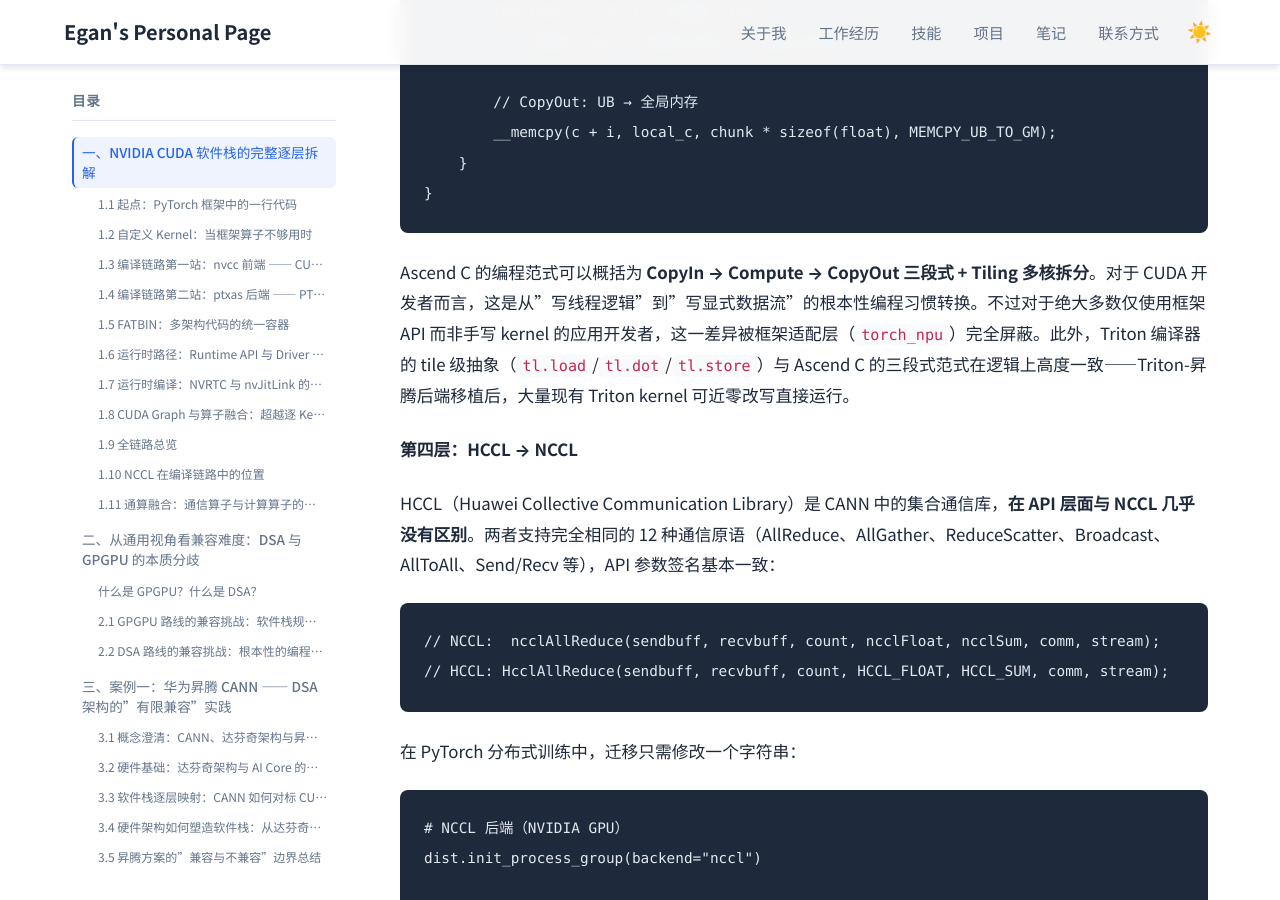
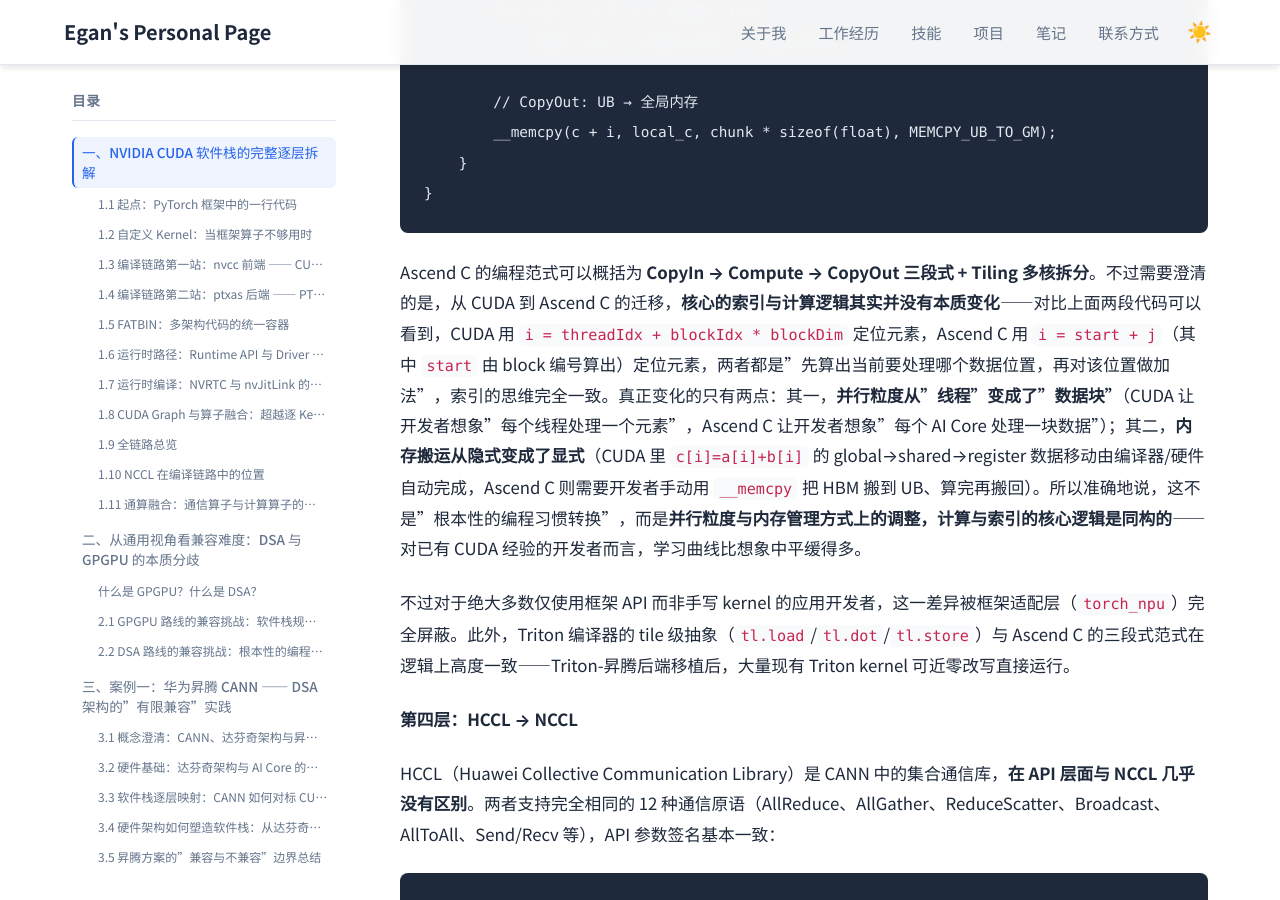
Before and after one commit to Lejun-Hu/Lejun-Hu.github.io, a Jekyll site: the page built from _notes/2026-8-15-cuda-ecosystem-compatibility.md, in a window 1280 px wide and 900 px high, scrolled down 46484 px. Built offline with Jekyll 4.4.1, drawn with Linux system fonts in a browser that asks for light colours.

Commit message:
refine Ascend C migration description: core indexing logic is isomorphic, not fundamental paradigm shift

````diff
--- a/_notes/2026-8-15-cuda-ecosystem-compatibility.md
+++ b/_notes/2026-8-15-cuda-ecosystem-compatibility.md
@@ -960,7 +960,9 @@ __global__ __aicore__ void vecAdd_ascendc(
 }
 ```
 
-Ascend C 的编程范式可以概括为 **CopyIn → Compute → CopyOut 三段式 + Tiling 多核拆分**。对于 CUDA 开发者而言，这是从"写线程逻辑"到"写显式数据流"的根本性编程习惯转换。不过对于绝大多数仅使用框架 API 而非手写 kernel 的应用开发者，这一差异被框架适配层（`torch_npu`）完全屏蔽。此外，Triton 编译器的 tile 级抽象（`tl.load`/`tl.dot`/`tl.store`）与 Ascend C 的三段式范式在逻辑上高度一致——Triton-昇腾后端移植后，大量现有 Triton kernel 可近零改写直接运行。
+Ascend C 的编程范式可以概括为 **CopyIn → Compute → CopyOut 三段式 + Tiling 多核拆分**。不过需要澄清的是，从 CUDA 到 Ascend C 的迁移，**核心的索引与计算逻辑其实并没有本质变化**——对比上面两段代码可以看到，CUDA 用 `i = threadIdx + blockIdx * blockDim` 定位元素，Ascend C 用 `i = start + j`（其中 `start` 由 block 编号算出）定位元素，两者都是"先算出当前要处理哪个数据位置，再对该位置做加法"，索引的思维完全一致。真正变化的只有两点：其一，**并行粒度从"线程"变成了"数据块"**（CUDA 让开发者想象"每个线程处理一个元素"，Ascend C 让开发者想象"每个 AI Core 处理一块数据"）；其二，**内存搬运从隐式变成了显式**（CUDA 里 `c[i]=a[i]+b[i]` 的 global→shared→register 数据移动由编译器/硬件自动完成，Ascend C 则需要开发者手动用 `__memcpy` 把 HBM 搬到 UB、算完再搬回）。所以准确地说，这不是"根本性的编程习惯转换"，而是**并行粒度与内存管理方式上的调整，计算与索引的核心逻辑是同构的**——对已有 CUDA 经验的开发者而言，学习曲线比想象中平缓得多。
+
+不过对于绝大多数仅使用框架 API 而非手写 kernel 的应用开发者，这一差异被框架适配层（`torch_npu`）完全屏蔽。此外，Triton 编译器的 tile 级抽象（`tl.load`/`tl.dot`/`tl.store`）与 Ascend C 的三段式范式在逻辑上高度一致——Triton-昇腾后端移植后，大量现有 Triton kernel 可近零改写直接运行。
 
 **第四层：HCCL → NCCL**
 
````
